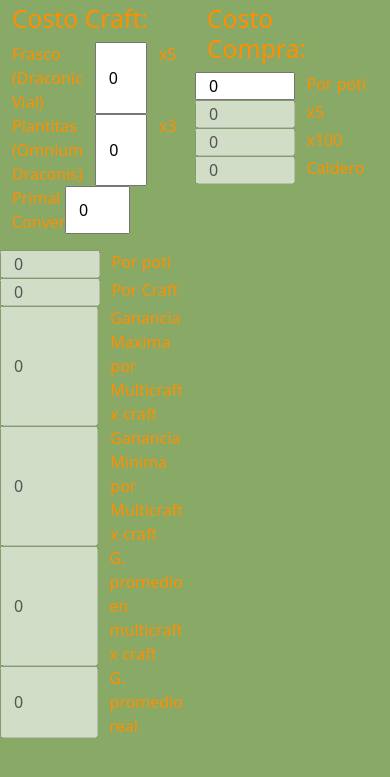
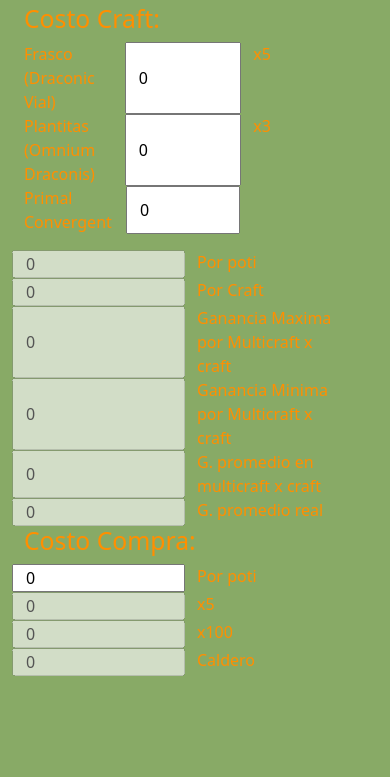
Before and after one commit to GusAlhazred/Calculadora-de-Potis, a plain HTML site: page index.html in a window 390 px wide. Shown: the part 37-814 px from the top of the page. Drawn offline with nearby package versions, Linux system fonts and the light colour scheme.

Commit message:
Pequeños cambios responsive

```diff
--- a/index.html
+++ b/index.html
@@ -10,8 +10,8 @@
     </head>
     <body class="container">
         <h1 class="text-center">Calculadora de Potis</h1>
-        <form action="" class="row">
-            <section class="col">
+        <form action="" class="row container">
+            <section class="col-lg">
                 <h2>Costo Craft:</h2>
                 <div class="row">
                     <label for="" class="col">Frasco (Draconic Vial)</label>
```
